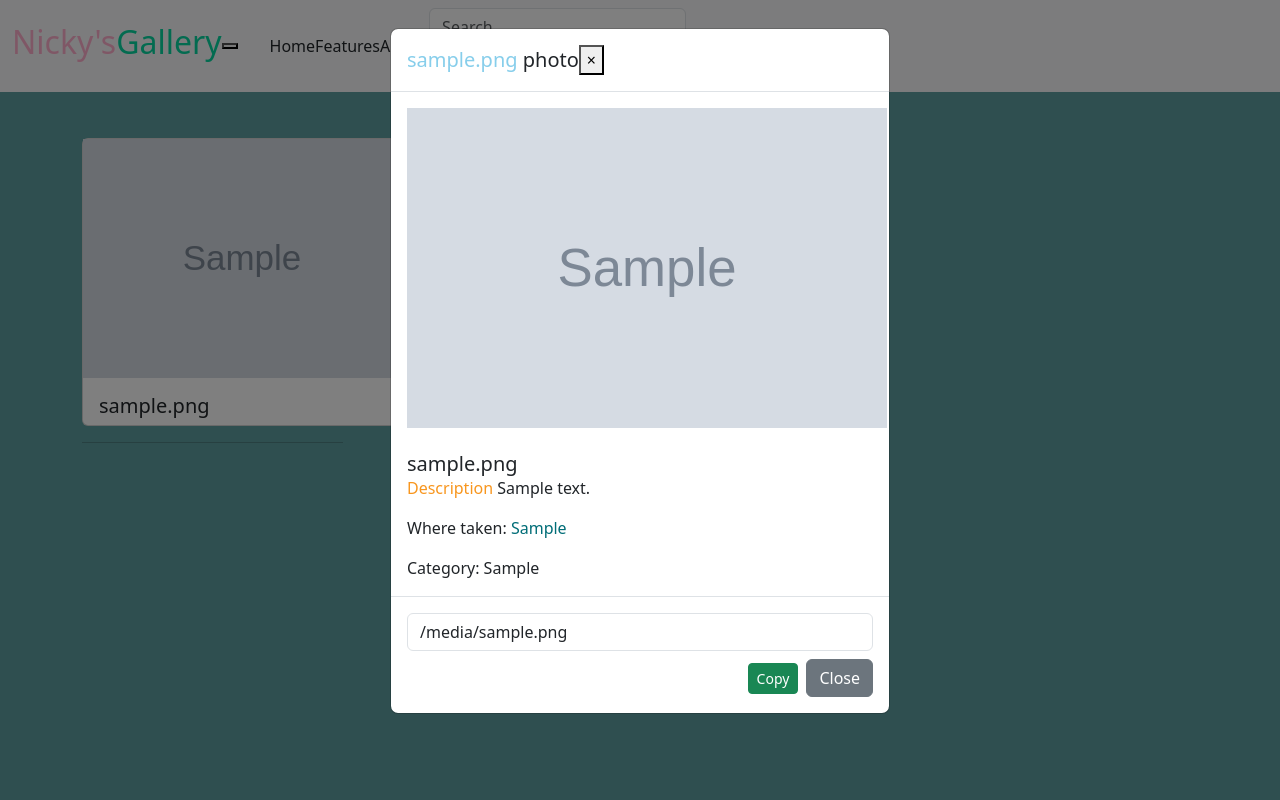
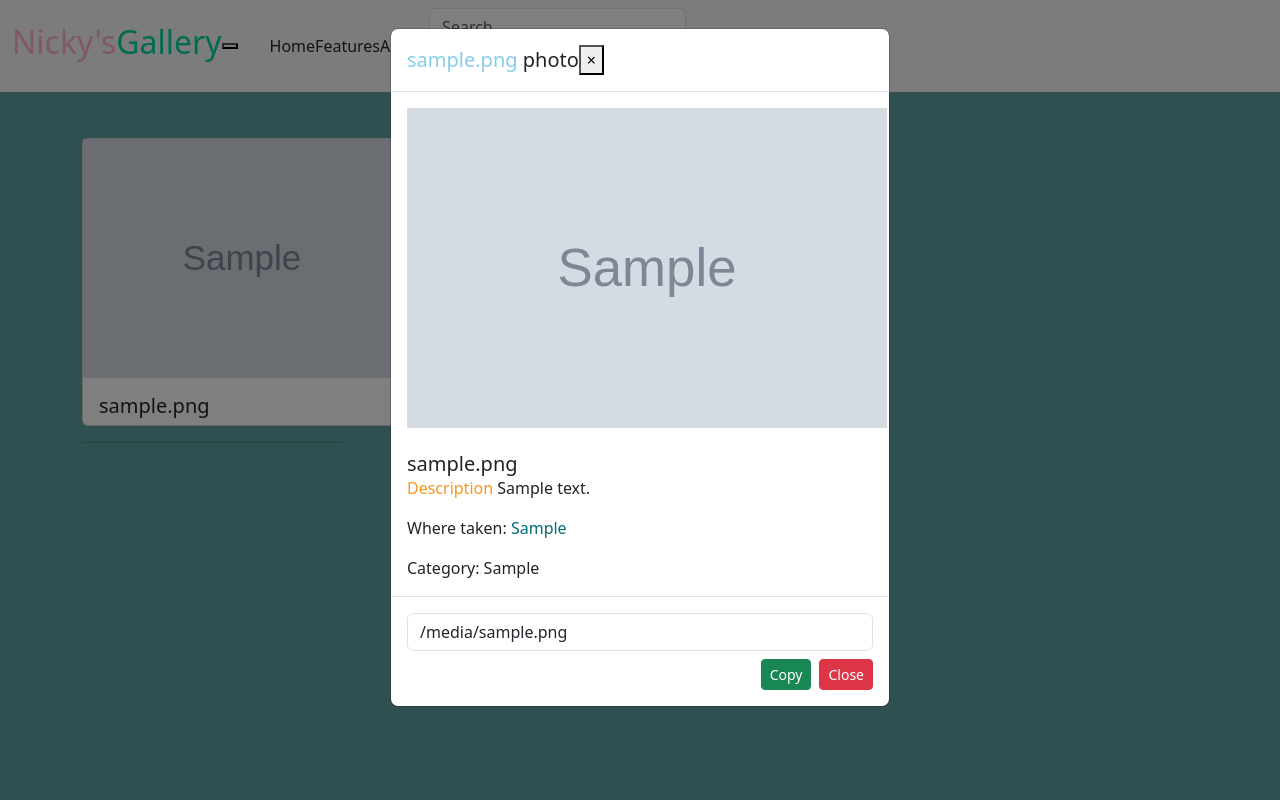
Before and after one commit to Koech-code/My-gallery, a Django app: page / in a window 1280 px wide, after a click that opens the changed part. Run offline with Django 3.2, Linux system fonts and the light colour scheme; tables that the repository leaves empty hold one stand-in row (values such as "Sample post"); grey boxes marked "Sample" are stand-in pictures; some libraries are stand-ins or nearby versions.

Commit message:
added to the modals template

```diff
--- a/gallery/templates/modals.html
+++ b/gallery/templates/modals.html
@@ -21,7 +21,7 @@
                       id="copy">
                   <button class="btn btn-success btn-sm"
                       onclick="copyLink('{{image.id}}.url')">Copy</button>
-          <button type="button" class="btn btn-secondary" data-dismiss="modal">Close</button>
+                      <button type="button" class="btn btn-danger btn-simple btn-sm" data-dismiss="modal">Close</button>
         </div>
       </div>
     </div>
```
